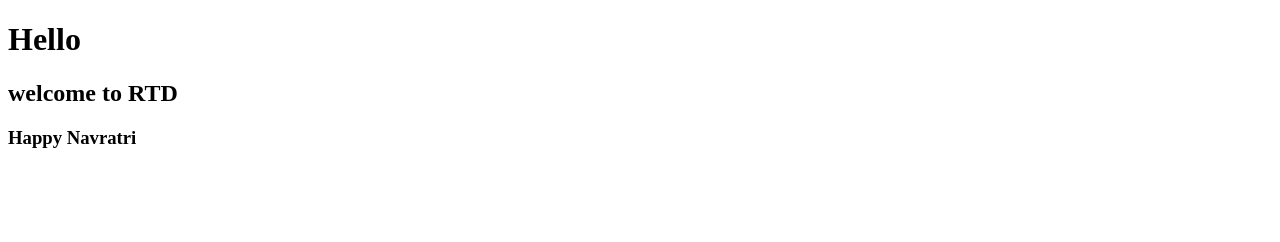
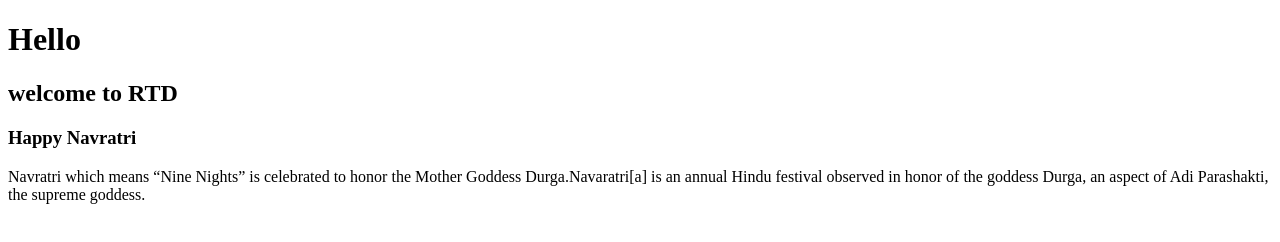
Before and after one commit to Ashwini20018/git-practice-2, a plain HTML site: page index.html in a window 1280 px wide. Drawn offline with Linux system fonts and the light colour scheme.

Commit message:
navratri information added

```diff
--- a/index.html
+++ b/index.html
@@ -7,5 +7,8 @@
     <h1>Hello</h1>
     <h2>welcome to RTD</h2>
     <h3>Happy Navratri</h3>
+    <p>
+        Navratri which means “Nine Nights” is celebrated to honor the Mother Goddess Durga.Navaratri[a] is an annual Hindu festival observed in honor of the goddess Durga, an aspect of Adi Parashakti, the supreme goddess.
+    </p>
 </body>
 </html>
```
